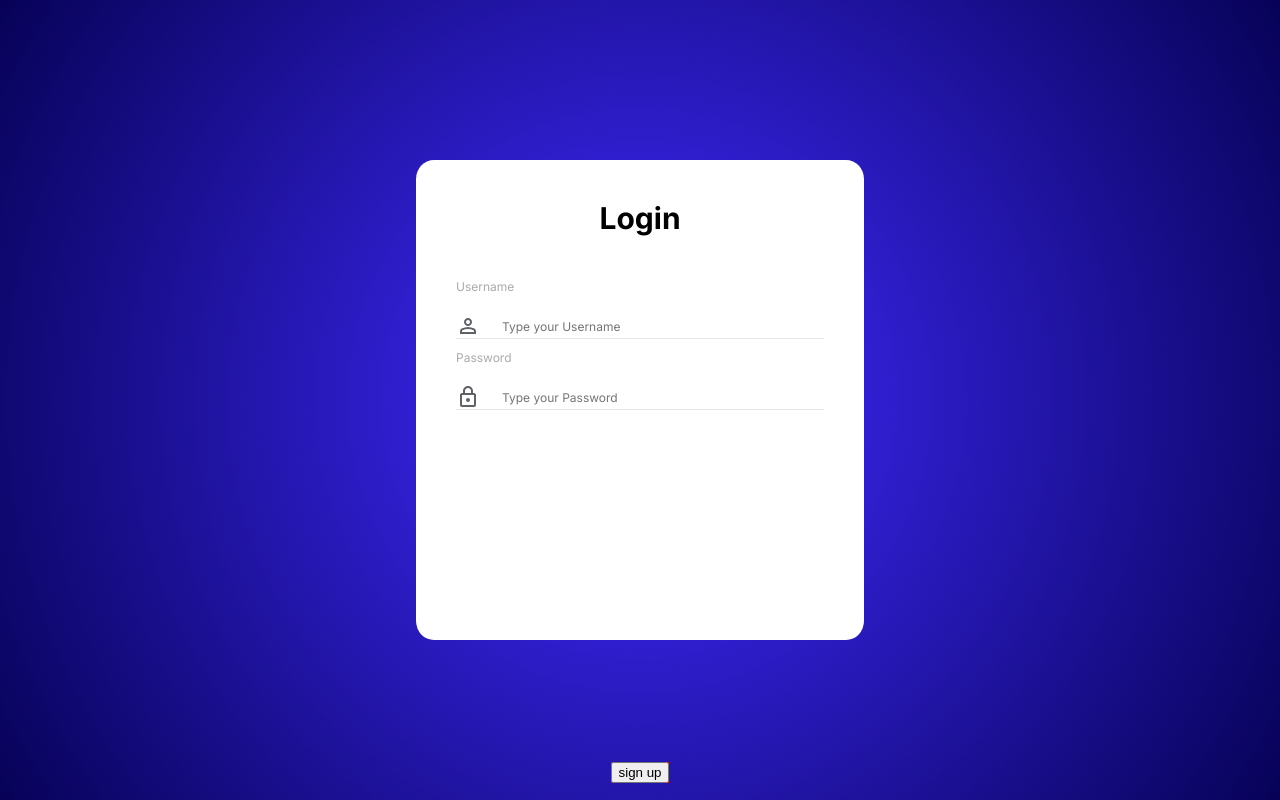
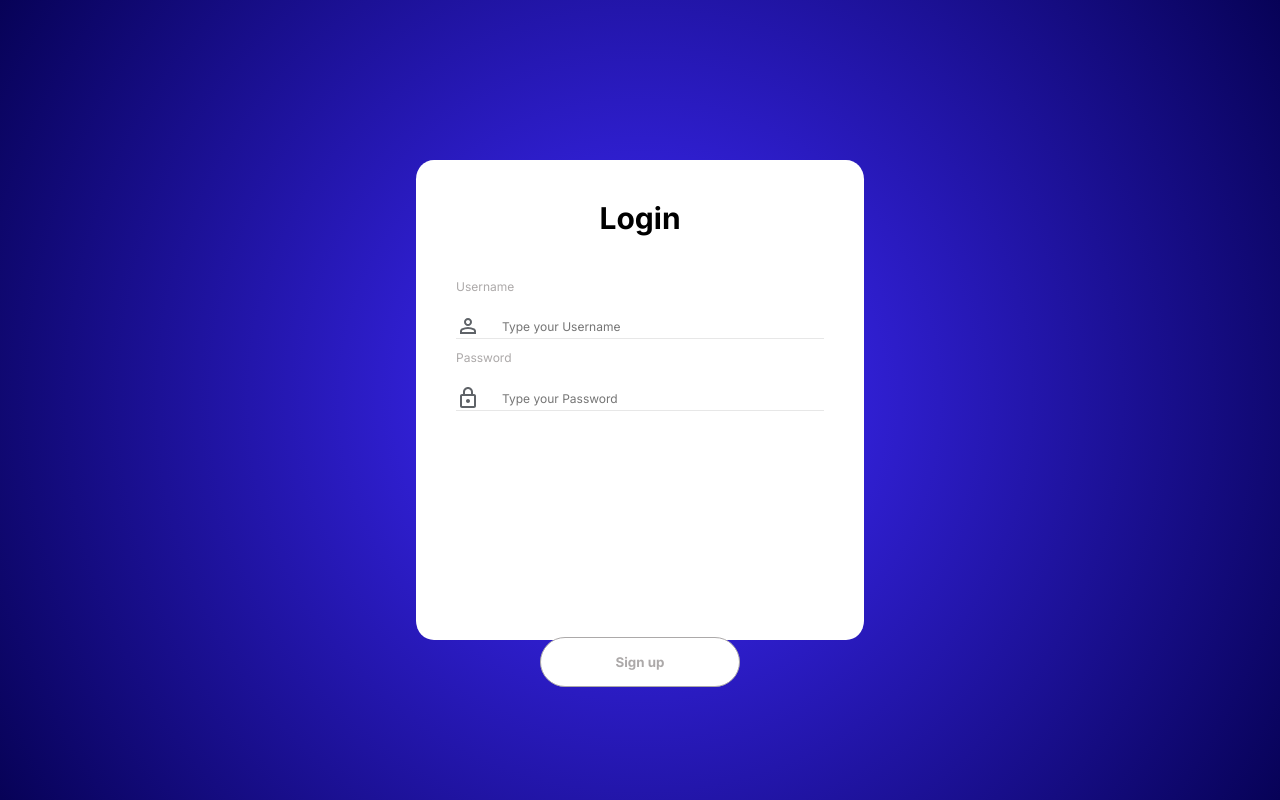
Before and after one commit to amolanol5/auth-lab, a React (Vite) app in the folder login/: page / in a window 1280 px wide. Built offline with nearby package versions, Linux system fonts and the light colour scheme; the HTML template or start-up script is replaced by a standard one.

Commit message:
chore: update

```diff
--- a/login/src/App.css
+++ b/login/src/App.css
@@ -79,5 +79,9 @@ img {
 
 .boton {
     display: flex;
-    margin-top: 22rem;
+    height: 60px;
+    width: 23rem;
+    align-items: center;
+    justify-content: center;
+    margin-top: 60%;
 }
--- a/login/src/App.tsx
+++ b/login/src/App.tsx
@@ -10,6 +10,7 @@ function App() {
       <article className='containerlogin'>
         <div className='loginname'> Login</div>
         <div className='namefield'> Username</div>
+        <form action="https://google.com">
           <div className='containerloguito'>
             <img className='smalllogo' src={logoUser} />
             <input className='cinput' type="text" placeholder='Type your Username' />
@@ -23,6 +24,7 @@ function App() {
           <div className='boton'>
             <Button />
           </div>
+        </form>
       </article>
     </div>
   )
--- a/login/src/Button.css
+++ b/login/src/Button.css
@@ -1,3 +1,30 @@
-.button {
-    background-color: red;
+.button button {
+    background-color: white;
+    width: 200px;
+    height: 50px;
+    text-align: center;
+    font-family: "Inter", sans-serif;
+    font-weight: bold;
+    border: solid 1px #ACA9A9;
+    color: #ACA9A9;
+    -webkit-border-radius: 25px;
+    -moz-border-radius: 25px;
+    border-radius: 25px;
+    /* transition:0s 1s; */
+    cursor: pointer;
 }
+
+.button button:hover {
+    background-color: #ACA9A9;
+    border: none;
+    color:white;
+    /* transition:0s; */
+}
+
+.button button:active {
+    background-color: white;
+    border: solid 1px #ACA9A9;
+    color: #ACA9A9;
+    text-shadow: #ACA9A9;
+    /* transition:0s 1s; */
+}
--- a/login/src/Button.tsx
+++ b/login/src/Button.tsx
@@ -3,7 +3,7 @@ import './Button.css'
 function Button() {
   return (
     <div className='button'>
-      <button> sign up</button>
+      <button type='submit'> Sign up</button>
     </div>
   )
 }
```
Lines whose indentation alone changed are shown as unchanged.
